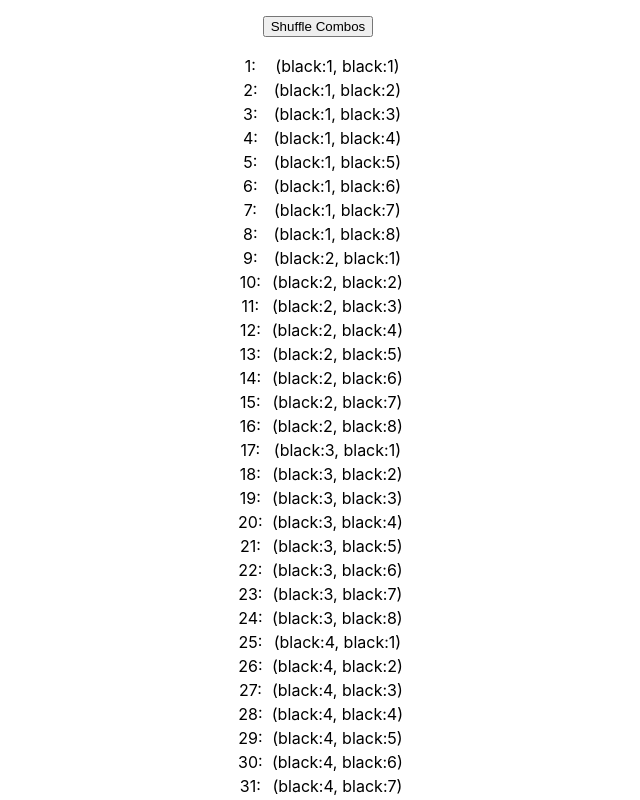
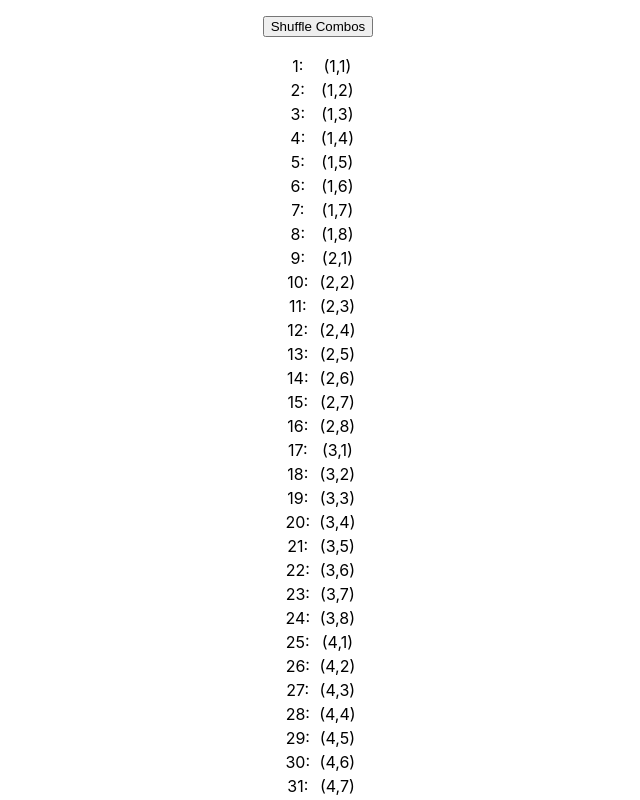
Before and after one commit to jjmerri/random-combo, a React (Create React App) app: page / in a window 1280 px wide. Shown: the top 800 px of the page, without its empty margins (322-962 px from the left). Built offline with nearby package versions, Linux system fonts and the light colour scheme.

Commit message:
remove color words just colors -jjm

```diff
--- a/src/App.js
+++ b/src/App.js
@@ -66,7 +66,10 @@ function App() {
           return (
             <tr key={index}>
               <td>{index + 1}:</td>
-              <td>{`(${combo.color1}:${combo.number1}, ${combo.color2}:${combo.number2})`}</td>
+              <td>
+                (<span style={{ color: combo.color1 }}>{combo.number1}</span>,
+                <span style={{ color: combo.color2 }}>{combo.number2}</span>)
+              </td>
             </tr>
           );
         })}
```
